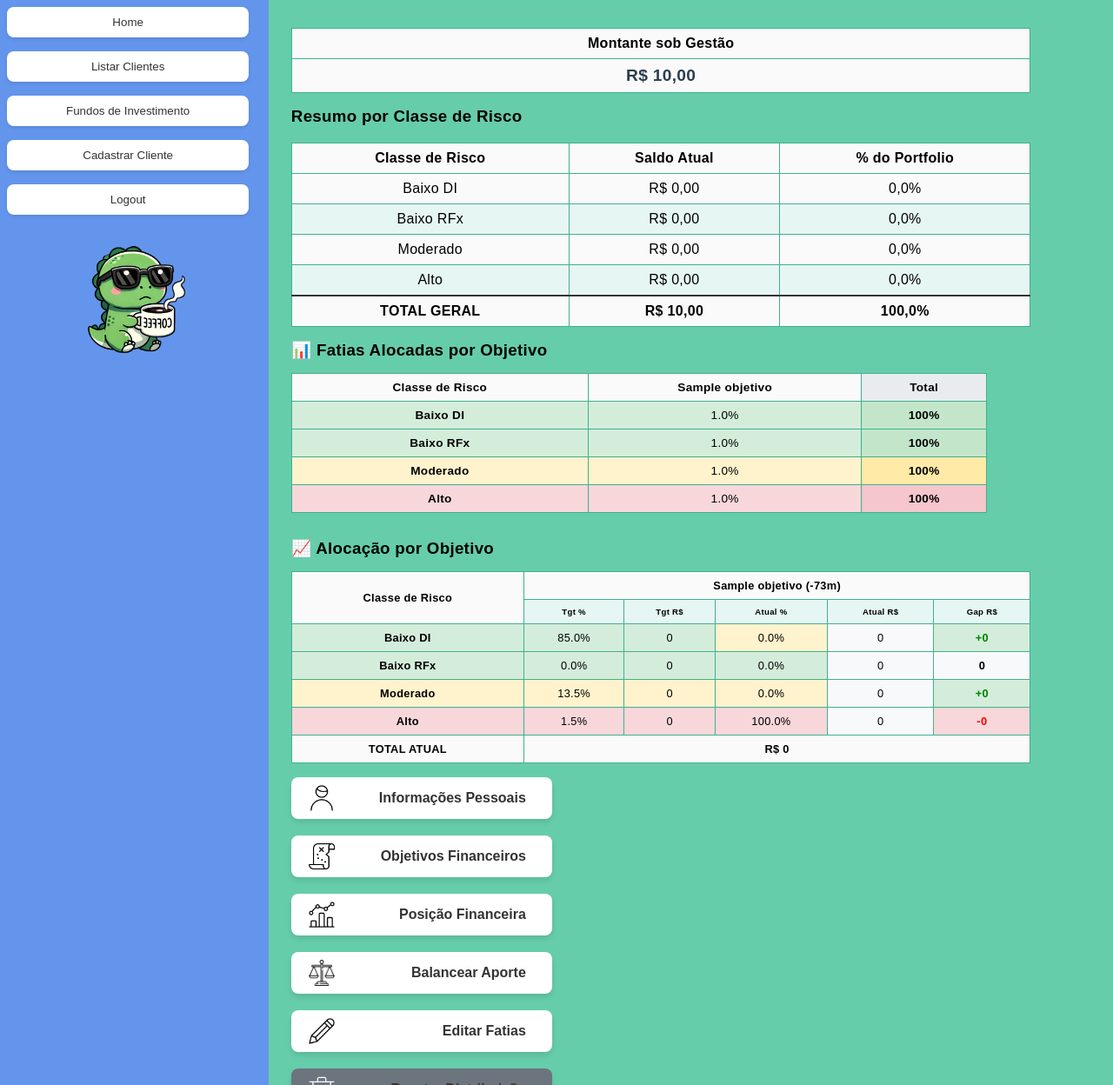
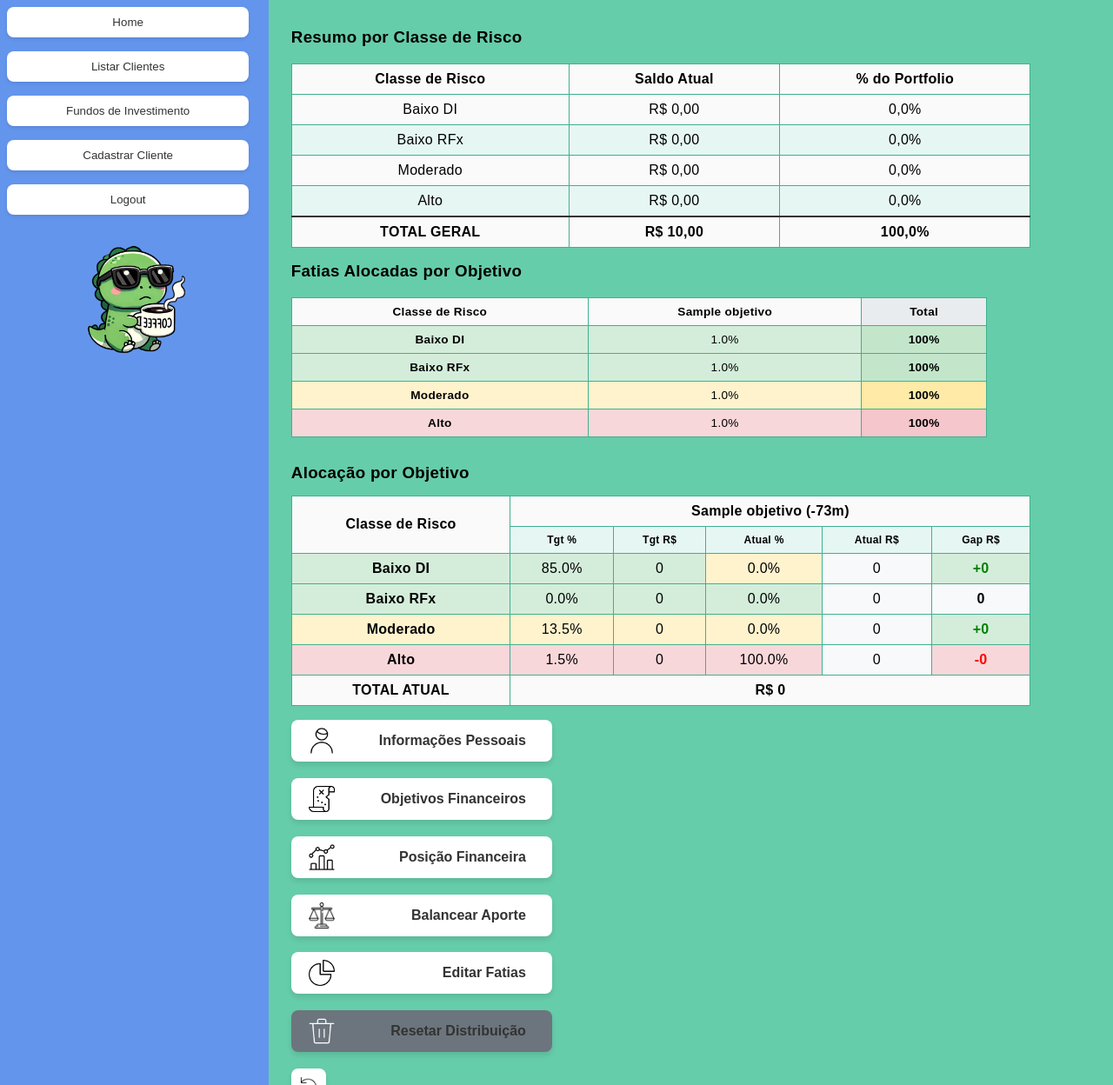
Before and after one commit to Taddei101/GELD, a Flask app: page /cliente/1/area in a window 1280 px wide. Shown: the part 139-1387 px from the top of the page at 87% size. Run offline with Flask 3, Linux system fonts and the light colour scheme; the visitor is signed in with stand-in values (Sample User, id 1); data comes from the database, SQL or seed files in the repository; tables that the repository leaves empty hold one stand-in row (values such as "Sample post").

Commit message:
Excluida tabela repetida em adicionado avisos no dashboard

```diff
--- a/app/routes/balanco.py
+++ b/app/routes/balanco.py
@@ -36,7 +36,7 @@ def iniciar(cliente_id):
             cliente_id, totais_atuais, db
         )
 
-        # Buscar percentuais salvos (fatias do bolo)
+        # Buscar percentuais salvos (fatias)
         from app.models.geld_models import DistribuicaoObjetivo
         percentuais_salvos = {}
         for objetivo in objetivos:
--- a/app/templates/balanco/editar_fatias.html
+++ b/app/templates/balanco/editar_fatias.html
@@ -132,7 +132,7 @@
                 <img src="{{ url_for('static', filename='icons/save.png') }}" class="btn-icon">Salvar Alterações</button>
 
 
-            <button class="smlBtn" onclick="window.location.href=`{{ url_for('cliente.area_cliente', cliente_id=cliente.id) }}`">
+            <button class="smlBtn" type="button" onclick="window.location.href=`{{ url_for('cliente.area_cliente', cliente_id=cliente.id) }}`">
                 <img src="{{ url_for('static', filename='icons/back.png') }}" class="sml-btn-icon"></button>
 
         </div>
--- a/app/templates/cliente/area_cliente.html
+++ b/app/templates/cliente/area_cliente.html
@@ -5,24 +5,6 @@
 {% block header %} {{cliente.nome}} {% endblock %}
 
 {% block content %}
-<div class="client_area">
-    <table class="table">
-        <thead>
-            <tr>
-                <th style="text-align: center; font-size: 1em;">Montante sob Gestão</th>
-            </tr>
-        </thead>
-        <tbody>
-            <tr>
-                <td style="text-align: center; font-size: 1.2em; font-weight: bold; color: #2c3e50;">
-                    R$ {{ '{:,.2f}'.format(montante_cliente).replace(',', ' ').replace('.', ',').replace(' ', '.') }}
-                </td>
-            </tr>
-        </tbody>
-    </table>
-</div>
-
-<p></p>
 
 <!-- SEÇÃO: Resumo por Classe de Risco (Detalhado) -->
 {% if has_positions %}
@@ -66,12 +48,16 @@
     </table>
 </div>
 
+{% else %}
+<h2 style="color: rgb(29, 56, 209); font-size: 1.5em">Sem capital alocado</h2>
+{% endif %}
+
 <p></p>
 
 <!-- TABELA: Fatias Alocadas por Objetivo -->
 {% if objetivos %}
 <div class="client_area">
-    <h3 style="margin-bottom: 15px;">📊 Fatias Alocadas por Objetivo</h3>
+    <h3> Fatias Alocadas por Objetivo</h3>
 
     <div style="overflow-x: auto; margin-bottom: 30px;">
         <table class="table table-bordered table-sm" style="font-size: 0.85em; max-width: 800px;">
@@ -157,11 +143,11 @@
 
 <!-- TABELA: Alocação por Objetivo -->
 <div class="client_area">
-    <h3 style="margin-bottom: 15px;">📈 Alocação por Objetivo</h3>
+    <h3 style="margin-bottom: 15px;"> Alocação por Objetivo</h3>
 
     <div style="overflow-x: auto;">
-    <table class="table table-bordered" style="font-size: 0.8em;">
-        <thead class="thead-dark">
+    <table class="table" ;>
+        <thead>
             <tr>
                 <th rowspan="2" style="vertical-align: middle; min-width: 120px;">Classe de Risco</th>
                 {% for objetivo in objetivos %}
@@ -342,10 +328,14 @@
     </div>
 </div>
 
-<p></p>
+{% else %}
+<h2 style="color:rgb(29, 56, 209);font-size: 1.5em">Sem Objetivos Cadastrados </h2>
 {% endif %}
 
-{% endif %}
+<p></p>
+
+
+
 
 <div class="client_area">
     <button class="bigBtn" onclick="window.location.href=`{{ url_for('cliente.info_cliente',cliente_id=cliente.id) }}`">
@@ -361,7 +351,7 @@
         <img src="{{ url_for('static', filename='icons/balance.png') }}" class="btn-icon">Balancear Aporte</button>
 
     <button class="bigBtn" onclick="window.location.href=`{{ url_for('balanco.editar_fatias', cliente_id=cliente.id) }}`">
-        <img src="{{ url_for('static', filename='icons/edit.png') }}" class="btn-icon">Editar Fatias</button>
+        <img src="{{ url_for('static', filename='icons/pie.png') }}" class="btn-icon">Editar Fatias</button>
 
     <form method="POST" action="{{ url_for('balanco.resetar_distribuicao', cliente_id=cliente.id) }}" style="display: inline;">
         <button type="submit" class="bigBtn" style="background-color: #6c757d;" onclick="return confirm('Resetar TODOS os percentuais de distribuição?')">
```
Also changed, not shown: app/static/icons/pie.png (added).
